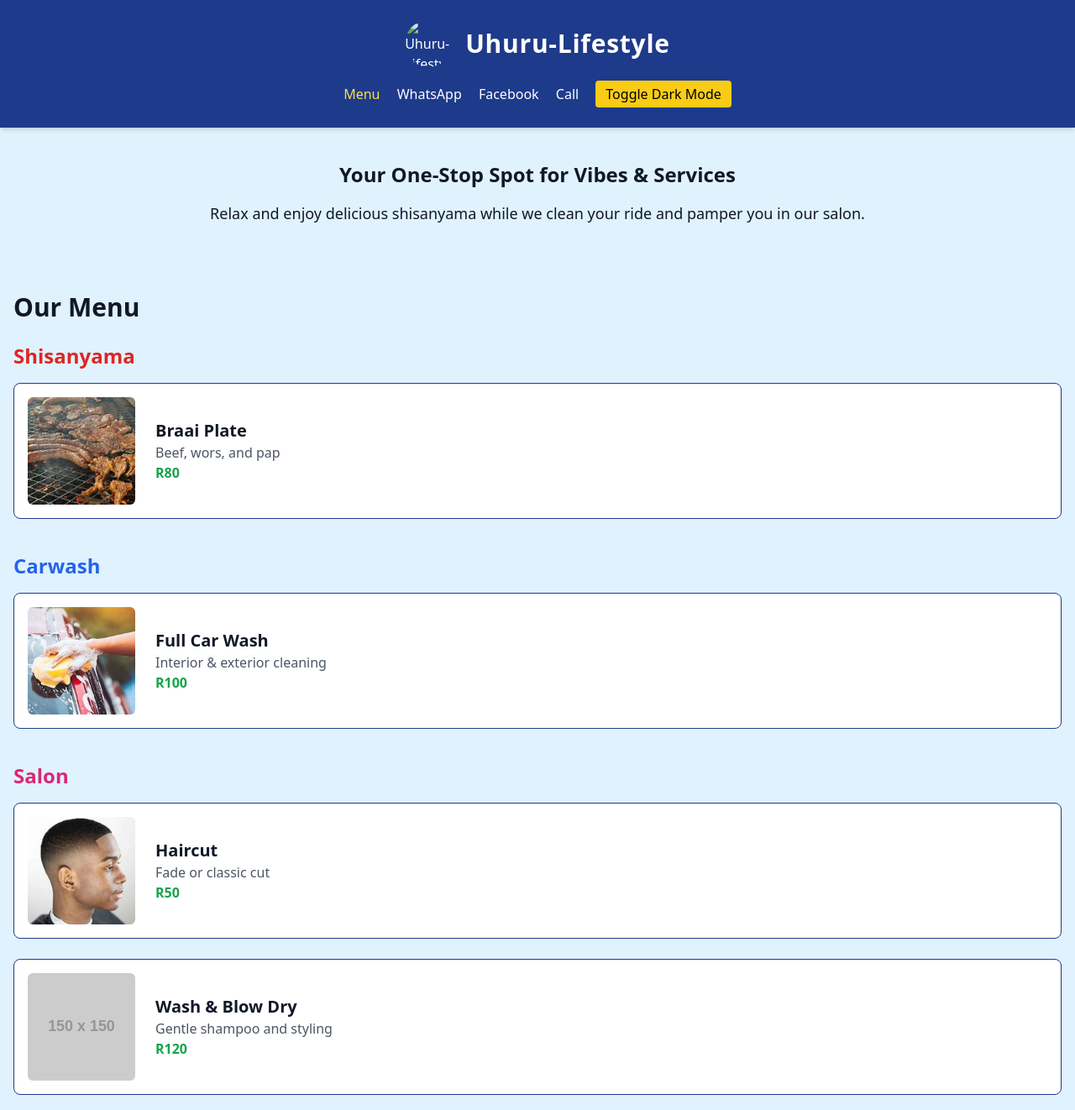
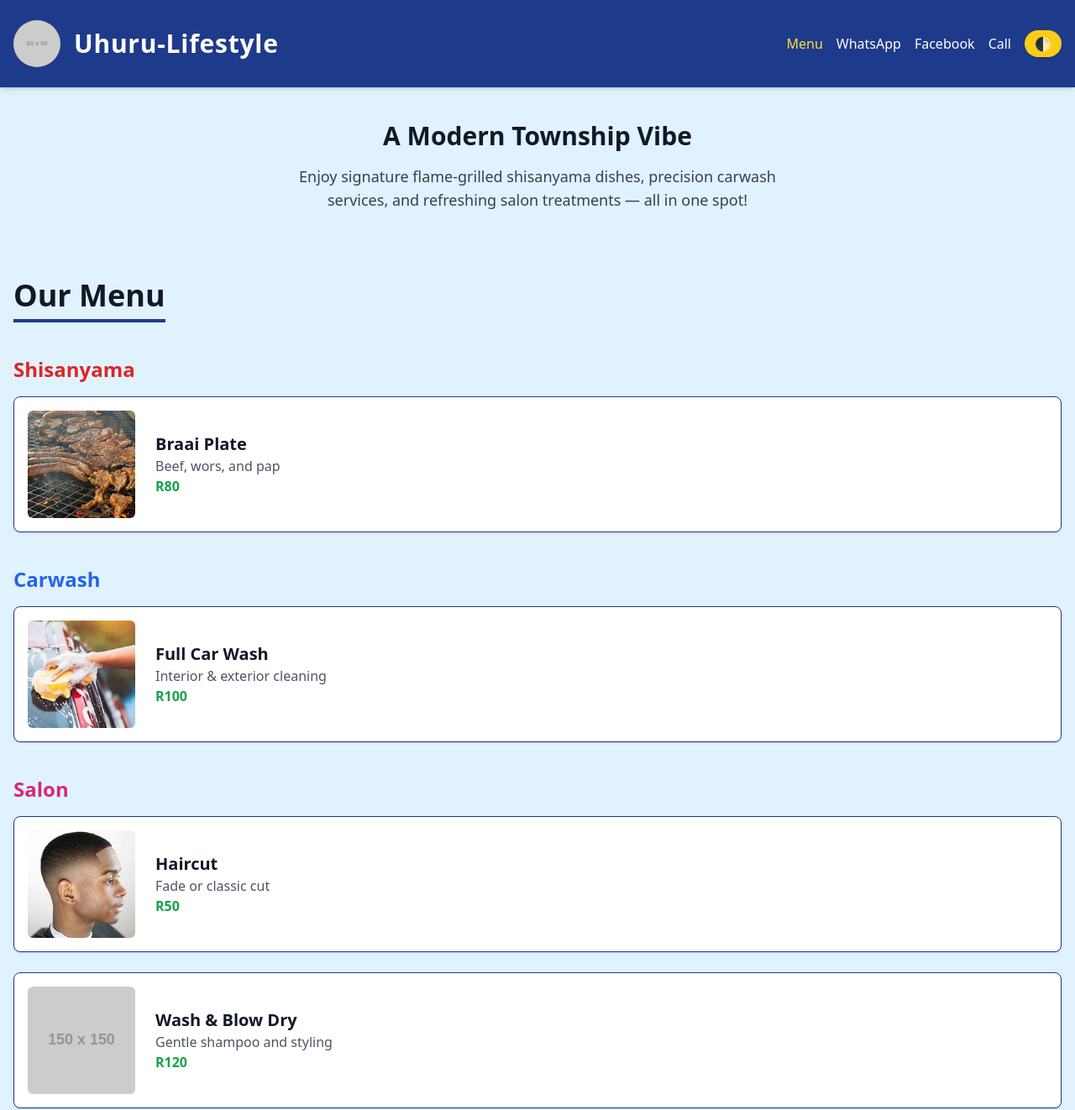
Before and after one commit to AndileLondy/Uhuru, a plain HTML site: page index.html in a window 1280 px wide. Shown: the top 1322 px of the page at 84% size. Drawn offline with nearby package versions, Linux system fonts and the light colour scheme; placeholder pictures from the web are drawn by us.

Commit message:
Update index.html

```diff
--- a/index.html
+++ b/index.html
@@ -44,34 +44,34 @@
       }
     </script>
   </head>
-  <body class="bg-accent text-gray-900 dark:bg-gray-900 dark:text-gray-100 transition-colors duration-500">
+  <body class="bg-accent text-gray-900 dark:bg-gray-900 dark:text-gray-100 transition-colors duration-500 font-sans">
     <header class="bg-primary dark:bg-blue-900 text-white py-6 animate-fadeIn shadow-md">
-      <div class="container mx-auto px-4 flex flex-col items-center">
+      <div class="container mx-auto px-4 flex flex-col md:flex-row justify-between items-center">
         <div class="flex items-center space-x-4">
-          <img src="car" alt="Uhuru-Lifestyle Logo" class="rounded-full w-14 h-14">
+          <img src="https://via.placeholder.com/60" alt="Uhuru-Lifestyle Logo" class="rounded-full w-14 h-14">
           <h1 class="text-3xl font-bold tracking-wide">Uhuru-Lifestyle</h1>
         </div>
-        <nav class="mt-4 space-x-4">
+        <div class="flex items-center space-x-4 mt-4 md:mt-0">
           <a href="menu.html" class="hover:underline text-yellow-300">Menu</a>
           <a href="https://wa.me/27672671157" target="_blank" class="hover:underline">WhatsApp</a>
           <a href="https://facebook.com/yourpage" target="_blank" class="hover:underline">Facebook</a>
           <a href="tel:+27672671157" class="hover:underline">Call</a>
-          <button onclick="toggleDarkMode()" class="ml-4 px-3 py-1 bg-yellow-400 text-black rounded hover:bg-yellow-300 transition">Toggle Dark Mode</button>
-        </nav>
+          <button onclick="toggleDarkMode()" class="ml-4 px-3 py-1 bg-yellow-400 text-black rounded-full hover:bg-yellow-300 transition shadow">🌓</button>
+        </div>
       </div>
     </header>
 
     <main class="container mx-auto px-4 py-10 text-center animate-slideUp">
-      <h2 class="text-2xl font-semibold mb-4">Your One-Stop Spot for Vibes & Services</h2>
-      <p class="text-lg">Relax and enjoy delicious shisanyama while we clean your ride and pamper you in our salon.</p>
+      <h2 class="text-3xl font-semibold mb-4">A Modern Township Vibe</h2>
+      <p class="text-lg text-gray-700 dark:text-gray-300 max-w-xl mx-auto">Enjoy signature flame-grilled shisanyama dishes, precision carwash services, and refreshing salon treatments — all in one spot!</p>
     </main>
 
     <section class="container mx-auto px-4 py-10 animate-fadeIn">
-      <h2 class="text-3xl font-bold mb-6">Our Menu</h2>
+      <h2 class="text-4xl font-bold mb-10 border-b-4 border-primary inline-block pb-2">Our Menu</h2>
 
       <h3 class="text-2xl font-semibold mb-4 text-red-600">Shisanyama</h3>
       <div class="space-y-6">
-        <div class="flex items-center border border-primary p-4 rounded-lg bg-white dark:bg-gray-800 hover:scale-105 transition-transform animate-bounceIn">
+        <div class="flex items-center border border-primary p-4 rounded-lg bg-white dark:bg-gray-800 hover:scale-105 transition-transform animate-bounceIn shadow">
           <img src="nyama.jpg" alt="Braai Plate" class="w-32 h-32 rounded-md object-cover mr-6" />
           <div>
             <h4 class="text-xl font-bold">Braai Plate</h4>
@@ -83,7 +83,7 @@
 
       <h3 class="text-2xl font-semibold mt-10 mb-4 text-blue-600">Carwash</h3>
       <div class="space-y-6">
-        <div class="flex items-center border border-primary p-4 rounded-lg bg-white dark:bg-gray-800 hover:scale-105 transition-transform animate-bounceIn">
+        <div class="flex items-center border border-primary p-4 rounded-lg bg-white dark:bg-gray-800 hover:scale-105 transition-transform animate-bounceIn shadow">
           <img src="car.jpg" alt="Full Car Wash" class="w-32 h-32 rounded-md object-cover mr-6" />
           <div>
             <h4 class="text-xl font-bold">Full Car Wash</h4>
@@ -95,7 +95,7 @@
 
       <h3 class="text-2xl font-semibold mt-10 mb-4 text-pink-600">Salon</h3>
       <div class="space-y-6">
-        <div class="flex items-center border border-primary p-4 rounded-lg bg-white dark:bg-gray-800 hover:scale-105 transition-transform animate-bounceIn">
+        <div class="flex items-center border border-primary p-4 rounded-lg bg-white dark:bg-gray-800 hover:scale-105 transition-transform animate-bounceIn shadow">
           <img src="Fade.jpg" alt="Haircut" class="w-32 h-32 rounded-md object-cover mr-6" />
           <div>
             <h4 class="text-xl font-bold">Haircut</h4>
@@ -103,7 +103,7 @@
             <p class="text-green-600 font-semibold">R50</p>
           </div>
         </div>
-        <div class="flex items-center border border-primary p-4 rounded-lg bg-white dark:bg-gray-800 hover:scale-105 transition-transform animate-bounceIn">
+        <div class="flex items-center border border-primary p-4 rounded-lg bg-white dark:bg-gray-800 hover:scale-105 transition-transform animate-bounceIn shadow">
           <img src="https://via.placeholder.com/150" alt="Wash & Blow Dry" class="w-32 h-32 rounded-md object-cover mr-6" />
           <div>
             <h4 class="text-xl font-bold">Wash & Blow Dry</h4>
```
